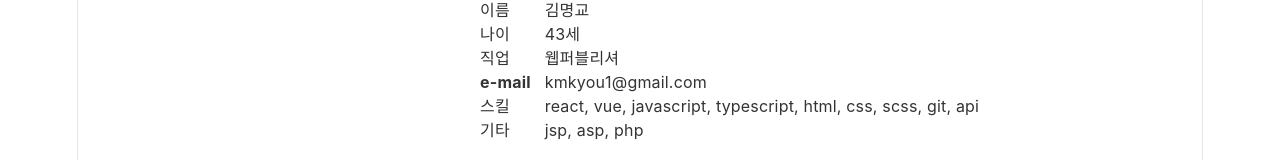
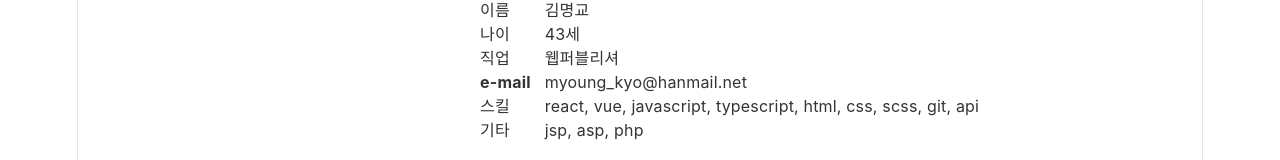
Before and after one commit to audrysla/my-react-app, a React (Vite) app: page / in a window 1280 px wide. Shown: the part 585-745 px from the top of the page. Built offline with nearby package versions, Linux system fonts and the light colour scheme.

Commit message:
메일주소 수정

```diff
--- a/src/components/layout/Contents.tsx
+++ b/src/components/layout/Contents.tsx
@@ -36,7 +36,7 @@ export function Contents() {
         age={43}
         job="웹퍼블리셔"
         skills="react, vue, javascript, typescript, html, css, scss, git, api"
-        email="kmkyou1@gmail.com"
+        email="myoung_kyo@hanmail.net"
         notes="jsp, asp, php"/>
 
     </main>
```
